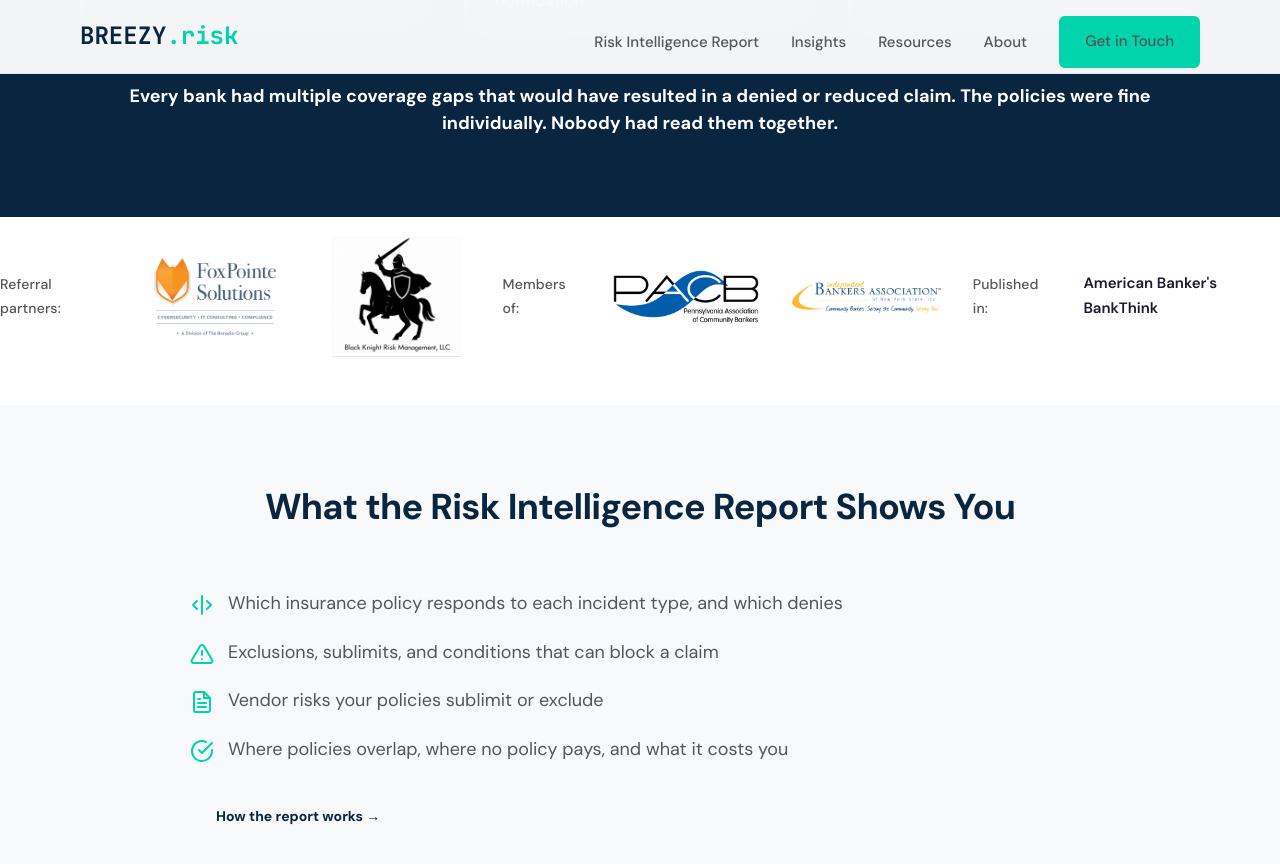
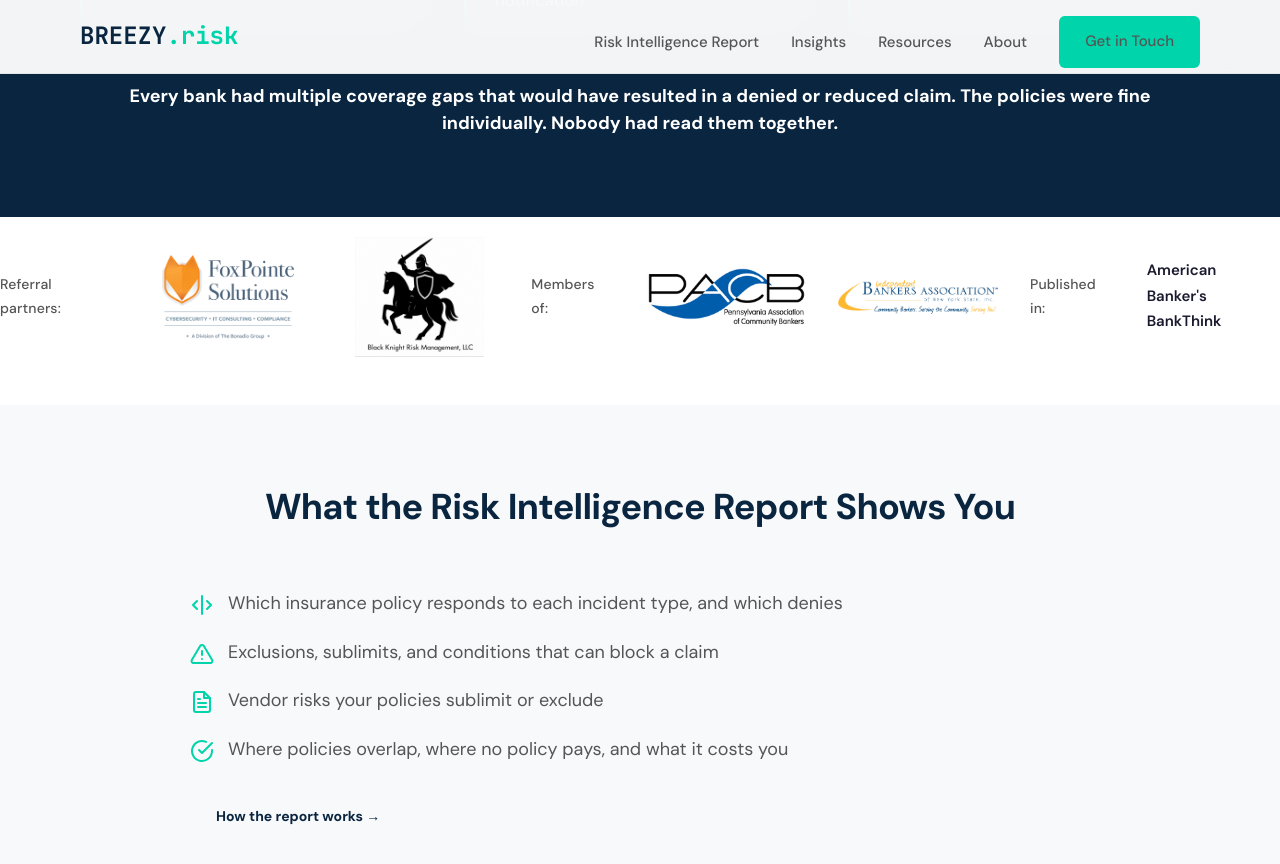
Before and after one commit to joeproe1/breezyrisk.com, a Jekyll site: the page built from index.html, in a window 1280 px wide and 900 px high, scrolled down 1206 px. Shown: the top 864 px of the window. Built offline with Jekyll 4.4.1, drawn with Linux system fonts in a browser that asks for light colours.

Commit message:
Break American Banker's BankThink over two lines on homepage

```diff
--- a/index.html
+++ b/index.html
@@ -115,7 +115,7 @@
   </a>
 
   <span class="partner-trust-label">Published in:</span>
-  <a href="https://www.americanbanker.com/opinion/your-banks-cyber-insurance-policies-are-a-minefield-of-uncertainty" target="_blank" rel="noopener" class="partner-trust-pub">American Banker's BankThink</a>
+  <a href="https://www.americanbanker.com/opinion/your-banks-cyber-insurance-policies-are-a-minefield-of-uncertainty" target="_blank" rel="noopener" class="partner-trust-pub">American Banker's<br>BankThink</a>
 </div>
 
 <!-- What You Walk Away With -->
```
